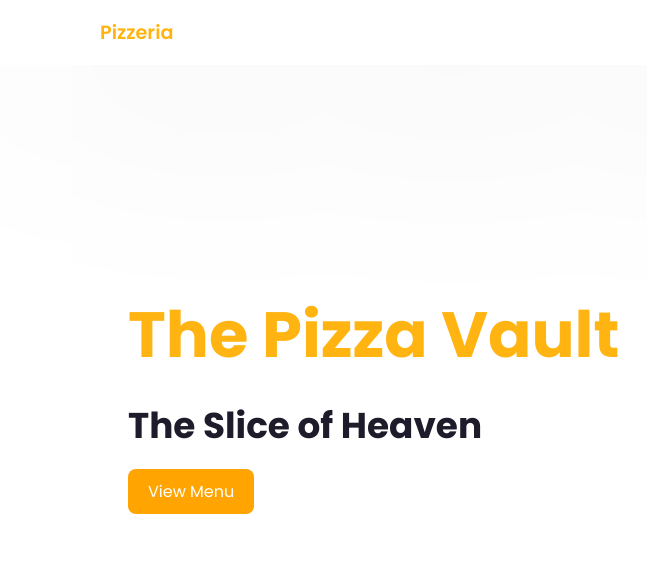
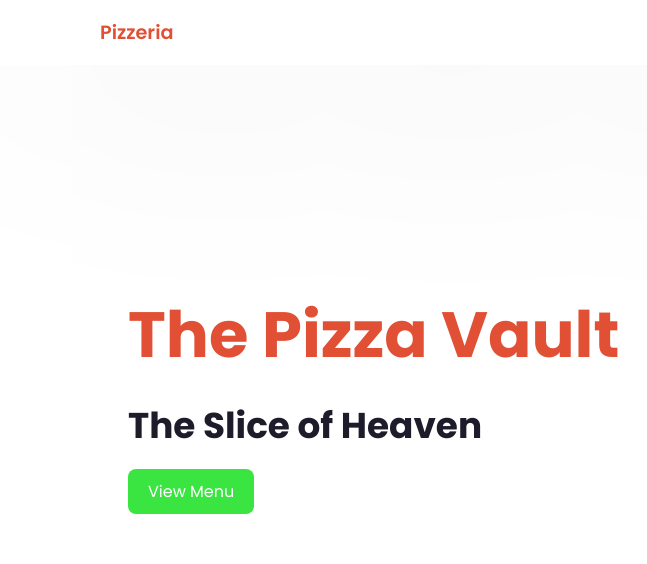
Before and after one commit to Sreeja-jeevanantham/PizzaHut, a plain HTML site: page index.html in a window 1280 px wide. In both pictures the pointer is over the link "View Menu". Shown: the top 564 px of the page, 0-647 px from the left. Drawn offline with nearby package versions, Linux system fonts and the light colour scheme.

Commit message:
style.css

```diff
--- a/style.css
+++ b/style.css
@@ -15,7 +15,7 @@
     color: #fff;
   }
   :root {
-  --main-color: #ffb411;
+    --main-color: #db290ad2;
     --text-color: #1e1c2a;
     --bg-color: #fff;
 
@@ -100,7 +100,7 @@ header {
     color: #fff;
   }
   .btn:hover {
-  background: #ffa400;
+    background: #08df12cb;
   }
   .about {
     display: grid;
@@ -182,7 +182,7 @@ header {
     padding: 5px 8px;
   }
   .box .bx:hover {
-  background: #ffa400;
+    background: #2bff00a6;
   }
   .servives-container {
     display: grid;
```
Lines whose indentation alone changed are shown as unchanged.
